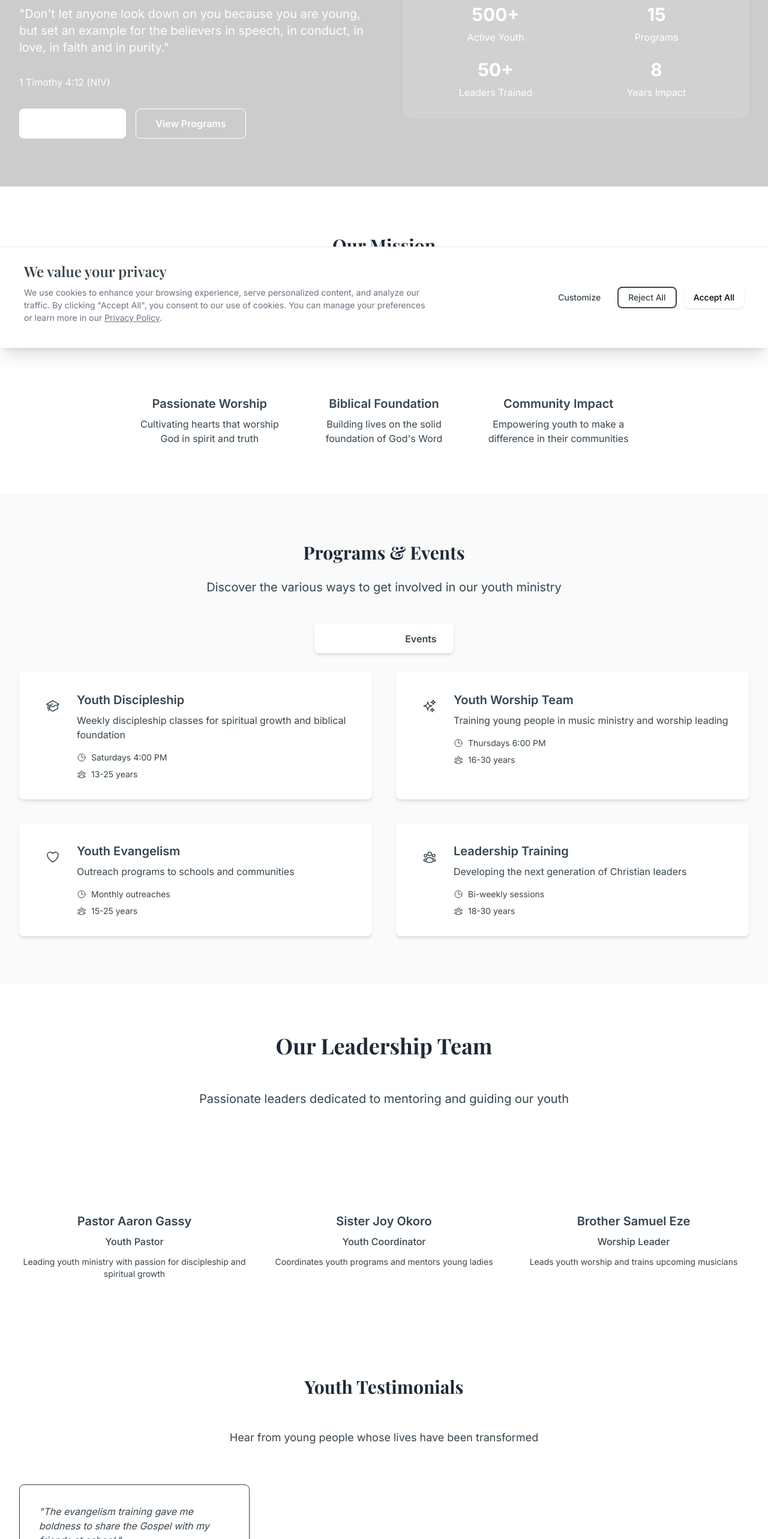
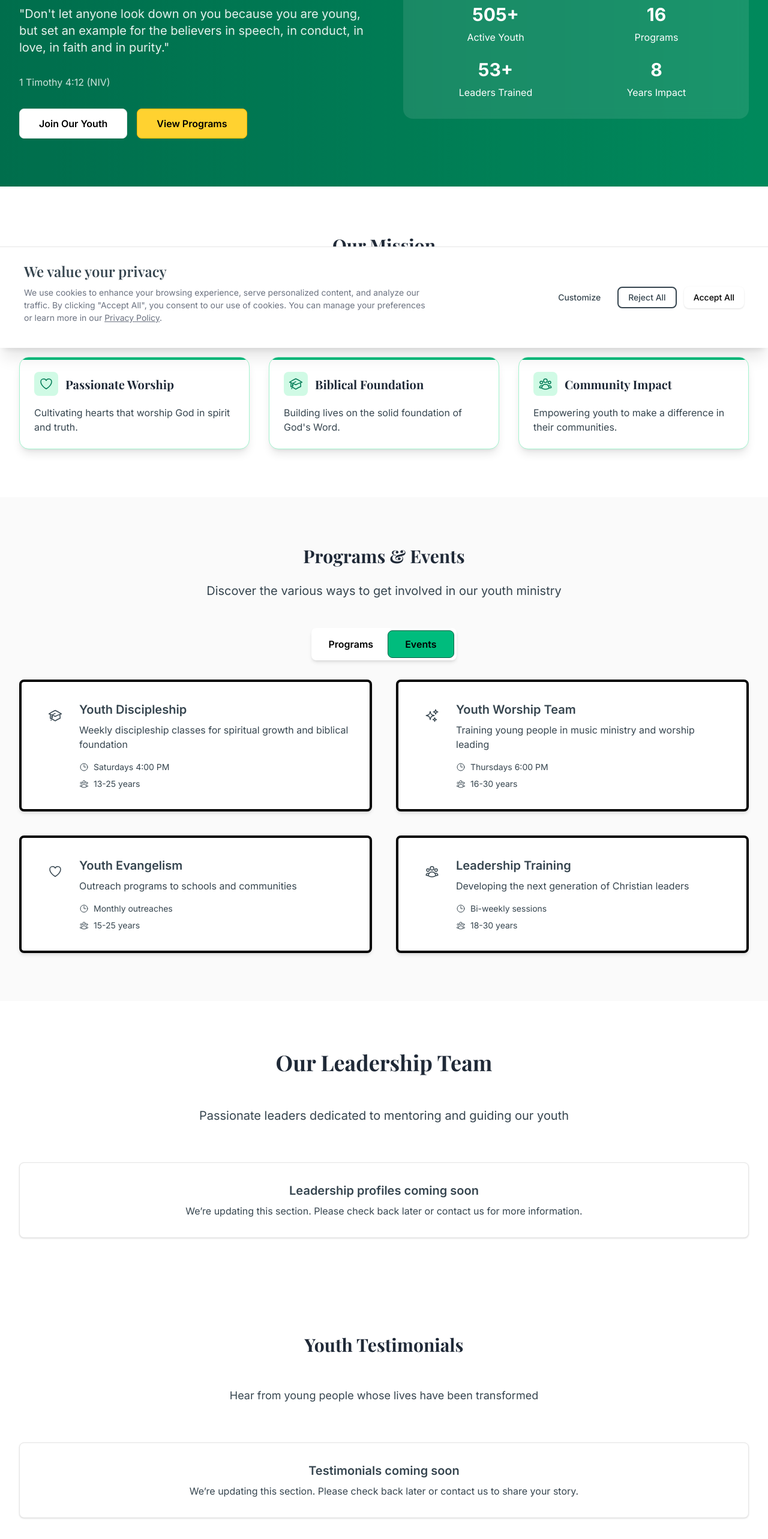
Before and after one commit to zortojnr/revival-ark-int-ministries, a Next.js app: page /ministries/youth-ministry in a window 1280 px wide. Shown: the part 220-2786 px from the top of the page at 60% size. Built offline with nearby package versions, Linux system fonts and the light colour scheme.

Commit message:
Youth Ministry: placeholder for Join Youth Network, black text; Programs & Events: black tab text and thick card borders; Cleanup: leadership and who-we-are minor updates

```diff
--- a/src/app/ministries/youth-ministry/page.tsx
+++ b/src/app/ministries/youth-ministry/page.tsx
@@ -1,6 +1,6 @@
 'use client';
 
-import { useState } from 'react';
+import { useState, useEffect, useRef } from 'react';
 import Link from 'next/link';
 import {
   HeartIcon,
@@ -75,71 +75,45 @@ export default function YouthMinistryPage() {
     }
   ];
 
-  const testimonials = [
-    {
-      name: 'Grace Emeka',
-      age: 17,
-      testimony: 'The evangelism training gave me boldness to share the Gospel with my friends at school.',
-      role: 'Evangelism Team'
-    }
-  ];
+  const testimonials: { name: string; age?: number; testimony: string; role?: string }[] = [];
 
-  const leaders = [
-    {
-      name: 'Pastor Aaron Gassy',
-      role: 'Youth Pastor',
-      bio: 'Leading youth ministry with passion for discipleship and spiritual growth',
-      image: '/images/leaders/youth-pastor.svg'
-    },
-    {
-      name: 'Sister Joy Okoro',
-      role: 'Youth Coordinator',
-      bio: 'Coordinates youth programs and mentors young ladies',
-      image: '/images/leaders/youth-coordinator.svg'
-    },
-    {
-      name: 'Brother Samuel Eze',
-      role: 'Worship Leader',
-      bio: 'Leads youth worship and trains upcoming musicians',
-      image: '/images/leaders/worship-leader.svg'
-    }
-  ];
+  const leaders: { name: string; role: string; bio?: string; image?: string }[] = [];
 
   return (
     <Layout>
       <div className="min-h-screen bg-gradient-to-br from-primary-50 to-secondary-50">
         {/* Hero Section */}
-        <section className="relative bg-gradient-to-r from-primary-600 to-secondary-600 text-white py-20">
+        <section className="relative bg-gradient-to-r from-emerald-700 to-emerald-600 text-white py-20">
           {/* Mobile-only background image with primary overlay */}
           <div
             className="absolute inset-0 bg-cover bg-center bg-no-repeat sm:hidden"
             style={{ backgroundImage: "url('/images/logo.jpg')" }}
           />
-          <div className="absolute inset-0 bg-primary-900/60 sm:hidden" />
+          <div className="absolute inset-0 bg-emerald-900/50 sm:hidden" />
           {/* Desktop/tablet subtle overlay */}
-          <div className="absolute inset-0 bg-black/20 hidden sm:block"></div>
+          <div className="absolute inset-0 bg-black/10 hidden sm:block"></div>
           <div className="relative max-w-7xl mx-auto px-4 sm:px-6 lg:px-8">
             <div className="grid md:grid-cols-2 gap-16 items-center">
               <div>
                 <h1 className="text-3xl md:text-4xl font-bold heading-primary mb-6">
                   Youth Network
                 </h1>
-                <p className="text-lg md:text-xl text-primary-100 mb-8">
+                <p className="text-lg md:text-xl text-white/90 mb-8">
                   &quot;Don&apos;t let anyone look down on you because you are young, but set an example for the believers in speech, in conduct, in love, in faith and in purity.&quot;
                 </p>
-                <p className="text-base text-primary-200 mb-8">
+                <p className="text-base text-white/80 mb-8">
                   1 Timothy 4:12 (NIV)
                 </p>
                 <div className="flex flex-col sm:flex-row gap-4">
                   <Link
                     href="#join"
-                    className="bg-white text-primary-600 px-8 py-3 rounded-lg font-semibold hover:bg-primary-50 transition-colors text-center"
+                    className="bg-white text-black px-8 py-3 rounded-lg font-semibold hover:bg-neutral-100 transition-colors text-center border border-neutral-200"
                   >
                     Join Our Youth
                   </Link>
                   <Link
                     href="#programs"
-                    className="bg-primary-700 text-white px-8 py-3 rounded-lg font-semibold hover:bg-primary-800 transition-colors border border-primary-500 text-center"
+                    className="bg-amber-300 text-black px-8 py-3 rounded-lg font-semibold hover:bg-amber-400 transition-colors text-center border border-amber-400"
                   >
                     View Programs
                   </Link>
@@ -149,19 +123,19 @@ export default function YouthMinistryPage() {
                 <div className="bg-white/10 backdrop-blur-sm rounded-2xl p-8">
                   <div className="grid grid-cols-2 gap-6 text-center">
                     <div>
-                      <div className="text-3xl font-bold text-white mb-2">500+</div>
+                      <div className="text-3xl font-bold text-white mb-2"><AnimatedCounter start={500} speedPerSecond={0.8} suffix="+" /></div>
                       <div className="text-primary-200">Active Youth</div>
                     </div>
                     <div>
-                      <div className="text-3xl font-bold text-white mb-2">15</div>
+                      <div className="text-3xl font-bold text-white mb-2"><AnimatedCounter start={15} speedPerSecond={0.2} /></div>
                       <div className="text-primary-200">Programs</div>
                     </div>
                     <div>
-                      <div className="text-3xl font-bold text-white mb-2">50+</div>
+                      <div className="text-3xl font-bold text-white mb-2"><AnimatedCounter start={50} speedPerSecond={0.5} suffix="+" /></div>
                       <div className="text-primary-200">Leaders Trained</div>
                     </div>
                     <div>
-                      <div className="text-3xl font-bold text-white mb-2">8</div>
+                      <div className="text-3xl font-bold text-white mb-2"><AnimatedCounter start={8} speedPerSecond={0.1} /></div>
                       <div className="text-primary-200">Years Impact</div>
                     </div>
                   </div>
@@ -172,37 +146,57 @@ export default function YouthMinistryPage() {
         </section>
 
         {/* Mission Statement */}
-        <section className="py-20 bg-primary-50">
-          <div className="max-w-4xl mx-auto px-4 sm:px-6 lg:px-8 text-center">
-            <h2 className="text-2xl md:text-3xl font-bold heading-primary text-secondary-900 mb-6">
+        <section id="mission" className="py-20 bg-primary-50">
+          <div className="max-w-7xl mx-auto px-4 sm:px-6 lg:px-8">
+            <h2 className="text-2xl md:text-3xl font-bold heading-primary text-secondary-900 mb-6 text-center">
               Our Mission
             </h2>
             <div className="w-24 h-1 bg-primary-500 mx-auto mb-8"></div>
-            <p className="text-lg text-secondary-600 leading-relaxed mb-8">
+            <p className="text-lg text-secondary-700 leading-relaxed mb-12 text-center max-w-3xl mx-auto">
               To empower young people to discover their identity in Christ, develop authentic relationships,
               and make a lasting impact in their communities and beyond.
             </p>
-            <div className="grid md:grid-cols-3 gap-10">
-              <div className="text-center">
-                <div className="w-16 h-16 bg-primary-500 rounded-full flex items-center justify-center mx-auto mb-4">
-                  <HeartIcon className="w-8 h-8 text-white" />
+            <div className="grid gap-8 sm:grid-cols-2 lg:grid-cols-3">
+              {/* Card 1: Passionate Worship */}
+              <div className="group relative rounded-2xl bg-white border border-emerald-200 shadow-lg transition-all duration-300 motion-safe:hover:shadow-xl motion-safe:hover:-translate-y-1 overflow-hidden">
+                <div className="absolute inset-x-0 top-0 h-1 bg-emerald-500"></div>
+                <div className="p-6">
+                  <div className="flex items-center gap-3 mb-4">
+                    <span className="inline-flex h-10 w-10 items-center justify-center rounded-lg bg-emerald-100">
+                      <HeartIcon className="h-6 w-6 text-emerald-700" />
+                    </span>
+                    <h3 className="text-lg md:text-xl font-semibold heading-primary text-secondary-900">Passionate Worship</h3>
                   </div>
-                <h3 className="text-xl font-semibold text-secondary-800 mb-2">Passionate Worship</h3>
-                <p className="text-secondary-600">Cultivating hearts that worship God in spirit and truth</p>
+                  <p className="text-secondary-700">Cultivating hearts that worship God in spirit and truth.</p>
                 </div>
-              <div className="text-center">
-                <div className="w-16 h-16 bg-primary-500 rounded-full flex items-center justify-center mx-auto mb-4">
-                  <AcademicCapIcon className="w-8 h-8 text-white" />
               </div>
-                <h3 className="text-xl font-semibold text-secondary-800 mb-2">Biblical Foundation</h3>
-                <p className="text-secondary-600">Building lives on the solid foundation of God&apos;s Word</p>
+
+              {/* Card 2: Biblical Foundation */}
+              <div className="group relative rounded-2xl bg-white border border-emerald-200 shadow-lg transition-all duration-300 motion-safe:hover:shadow-xl motion-safe:hover:-translate-y-1 overflow-hidden">
+                <div className="absolute inset-x-0 top-0 h-1 bg-emerald-500"></div>
+                <div className="p-6">
+                  <div className="flex items-center gap-3 mb-4">
+                    <span className="inline-flex h-10 w-10 items-center justify-center rounded-lg bg-emerald-100">
+                      <AcademicCapIcon className="h-6 w-6 text-emerald-700" />
+                    </span>
+                    <h3 className="text-lg md:text-xl font-semibold heading-primary text-secondary-900">Biblical Foundation</h3>
                   </div>
-              <div className="text-center">
-                <div className="w-16 h-16 bg-primary-500 rounded-full flex items-center justify-center mx-auto mb-4">
-                  <UserGroupIcon className="w-8 h-8 text-white" />
+                  <p className="text-secondary-700">Building lives on the solid foundation of God&apos;s Word.</p>
                 </div>
-                <h3 className="text-xl font-semibold text-secondary-800 mb-2">Community Impact</h3>
-                <p className="text-secondary-600">Empowering youth to make a difference in their communities</p>
+              </div>
+
+              {/* Card 3: Community Impact */}
+              <div className="group relative rounded-2xl bg-white border border-emerald-200 shadow-lg transition-all duration-300 motion-safe:hover:shadow-xl motion-safe:hover:-translate-y-1 overflow-hidden">
+                <div className="absolute inset-x-0 top-0 h-1 bg-emerald-500"></div>
+                <div className="p-6">
+                  <div className="flex items-center gap-3 mb-4">
+                    <span className="inline-flex h-10 w-10 items-center justify-center rounded-lg bg-emerald-100">
+                      <UserGroupIcon className="h-6 w-6 text-emerald-700" />
+                    </span>
+                    <h3 className="text-lg md:text-xl font-semibold heading-primary text-secondary-900">Community Impact</h3>
+                  </div>
+                  <p className="text-secondary-700">Empowering youth to make a difference in their communities.</p>
+                </div>
               </div>
             </div>
           </div>
@@ -227,18 +221,18 @@ export default function YouthMinistryPage() {
                   onClick={() => setActiveTab('programs')}
                   className={`px-6 py-2 rounded-md font-semibold transition-colors ${
                     activeTab === 'programs'
-                      ? 'bg-primary-600 text-white'
-                    : 'text-secondary-600 hover:text-primary-600'
+                      ? 'bg-primary-600 text-black'
+                      : 'text-black hover:text-primary-700'
                   }`}
                 >
                   Programs
                 </button>
                 <button
                   onClick={() => setActiveTab('events')}
-                  className={`px-6 py-2 rounded-md font-semibold transition-colors ${
+                  className={`px-7 py-2.5 rounded-lg font-semibold transition-all duration-200 focus:outline-none focus-visible:ring-2 focus-visible:ring-emerald-400 ${
                     activeTab === 'events'
-                      ? 'bg-primary-600 text-white'
-                    : 'text-secondary-600 hover:text-primary-600'
+                      ? 'bg-emerald-600 text-black shadow ring-2 ring-emerald-300'
+                      : 'bg-emerald-500 text-black border border-emerald-800 hover:bg-emerald-600'
                   }`}
                 >
                   Events
@@ -252,7 +246,7 @@ export default function YouthMinistryPage() {
                 {programs.map((program, index) => {
                   const IconComponent = program.icon;
                   return (
-                    <div key={index} className="bg-white rounded-lg shadow-md p-8 hover:shadow-lg transition-shadow">
+                    <div key={index} className="bg-white rounded-lg shadow-md p-8 hover:shadow-lg transition-shadow border-4 border-black">
                       <div className="flex items-start gap-4">
                         <div className="w-12 h-12 bg-primary-100 rounded-lg flex items-center justify-center flex-shrink-0">
                           <IconComponent className="w-6 h-6 text-primary-600" />
@@ -280,27 +274,36 @@ export default function YouthMinistryPage() {
 
             {/* Events Tab */}
             {activeTab === 'events' && (
+              <div className="space-y-8">
+                <div className="text-center md:text-left">
+                  <h3 className="text-2xl font-bold text-secondary-900">Upcoming Events</h3>
+                  <p className="text-secondary-600">Discover what’s happening and how to participate. Each card shows When and Where; use the button to view full details and registration.</p>
+                </div>
                 <div className="grid md:grid-cols-2 gap-10">
                   {events.map((event, index) => (
-                  <div key={index} className="bg-white rounded-lg shadow-md p-8 hover:shadow-lg transition-shadow">
+                    <div key={index} className="bg-white rounded-lg shadow-md p-8 hover:shadow-lg transition-shadow border-4 border-black">
                       <h3 className="text-xl font-semibold text-secondary-900 mb-3">{event.title}</h3>
-                    <p className="text-secondary-600 mb-4">{event.description}</p>
-                    <div className="space-y-2 text-sm text-secondary-500">
+                      <p className="text-secondary-700 mb-4">{event.description}</p>
+                      <div className="mt-2 space-y-2 text-sm text-secondary-700">
                         <div className="flex items-center gap-2">
-                        <CalendarDaysIcon className="w-4 h-4" />
-                        <span>{event.date}</span>
+                          <CalendarDaysIcon className="w-4 h-4 text-secondary-900" />
+                          <span><span className="font-medium text-secondary-900">When:</span> {event.date}</span>
                         </div>
                         <div className="flex items-center gap-2">
-                        <MapPinIcon className="w-4 h-4" />
-                        <span>{event.location}</span>
+                          <MapPinIcon className="w-4 h-4 text-secondary-900" />
+                          <span><span className="font-medium text-secondary-900">Where:</span> {event.location}</span>
                         </div>
                       </div>
-                    <button className="mt-4 text-primary-600 font-semibold hover:text-primary-700 flex items-center gap-1">
-                      Learn More
+                      <button
+                        className="mt-6 inline-flex items-center gap-1 px-4 py-2 rounded-md bg-emerald-600 text-white font-semibold hover:bg-emerald-700 focus:outline-none focus-visible:ring-2 focus-visible:ring-emerald-400"
+                        aria-label={`View details and registration for ${event.title}`}
+                      >
+                        View details & registration
                         <ArrowRightIcon className="w-4 h-4" />
                       </button>
                     </div>
                   ))}
+                </div>
               </div>
             )}
           </div>
@@ -319,6 +322,12 @@ export default function YouthMinistryPage() {
               </p>
             </div>
 
+            {leaders.length === 0 ? (
+              <div className="bg-white rounded-lg shadow-sm p-8 text-center border border-neutral-200">
+                <h3 className="text-xl font-semibold text-secondary-900 mb-2">Leadership profiles coming soon</h3>
+                <p className="text-secondary-600">We’re updating this section. Please check back later or contact us for more information.</p>
+              </div>
+            ) : (
               <div className="grid md:grid-cols-3 gap-8">
                 {leaders.map((leader, index) => (
                   <div key={index} className="text-center">
@@ -331,11 +340,12 @@ export default function YouthMinistryPage() {
                   </div>
                 ))}
               </div>
+            )}
           </div>
         </section>
 
         {/* Testimonials */}
-        <section className="py-20 bg-primary-100">
+        <section id="testimonials" className="py-20 bg-primary-100">
           <div className="max-w-7xl mx-auto px-4 sm:px-6 lg:px-8">
             <div className="text-center mb-16">
               <h2 className="text-2xl md:text-3xl font-bold heading-primary text-secondary-900 mb-6">
@@ -346,7 +356,12 @@ export default function YouthMinistryPage() {
                 Hear from young people whose lives have been transformed
               </p>
             </div>
-
+            {testimonials.length === 0 ? (
+               <div className="bg-white rounded-lg shadow-sm p-8 text-center border border-neutral-200">
+                 <h3 className="text-xl font-semibold text-secondary-900 mb-2">Testimonials coming soon</h3>
+                 <p className="text-secondary-600">We’re updating this section. Please check back later or contact us to share your story.</p>
+               </div>
+            ) : (
                <div className="grid md:grid-cols-3 gap-8">
                  {testimonials.map((testimonial, index) => (
                    <div key={index} className="bg-primary-50 rounded-lg shadow-md p-8 border border-primary-200">
@@ -358,53 +373,19 @@ export default function YouthMinistryPage() {
                    </div>
                  ))}
                </div>
+            )}
           </div>
         </section>
 
         {/* Join Us Section */}
-        <section id="join" className="py-20 bg-gradient-to-r from-primary-600 to-secondary-600 text-white">
+        <section id="join" className="py-20 bg-secondary-800 bg-gradient-to-r from-primary-600 to-secondary-600">
           <div className="max-w-4xl mx-auto px-4 sm:px-6 lg:px-8 text-center">
-            <h2 className="text-2xl md:text-3xl font-bold heading-primary mb-8">
+            <h2 className="text-2xl md:text-3xl font-bold heading-primary mb-8 text-black">
               Join Youth Network
             </h2>
-            <p className="text-lg text-primary-100 mb-12">
-              Are you ready to grow in your faith, discover your purpose, and make a difference?
-              Join hundreds of young people who are passionate about following Jesus.
-            </p>
-            <div className="bg-white/10 backdrop-blur-sm rounded-lg p-12 mb-12">
-              <h3 className="text-2xl font-semibold mb-8">Next Steps</h3>
-              <div className="grid md:grid-cols-2 gap-8 text-left">
-                <div>
-                  <h4 className="font-semibold mb-3">1. Visit Us</h4>
-                  <p className="text-primary-100">Join us for any of our weekly programs</p>
-                </div>
-                <div>
-                  <h4 className="font-semibold mb-3">2. Connect</h4>
-                  <p className="text-primary-100">Meet our leaders and other youth</p>
-                </div>
-                <div>
-                  <h4 className="font-semibold mb-3">3. Get Involved</h4>
-                  <p className="text-primary-100">Find your place in ministry</p>
-                </div>
-                <div>
-                  <h4 className="font-semibold mb-3">4. Grow</h4>
-                  <p className="text-primary-100">Develop your relationship with God</p>
-                </div>
-              </div>
-            </div>
-            <div className="flex flex-col sm:flex-row gap-6 justify-center">
-              <Link
-                href="/contact"
-                className="bg-white text-primary-600 px-8 py-4 rounded-lg font-semibold hover:bg-primary-50 transition-colors text-center"
-              >
-                Join Youth Network
-              </Link>
-              <Link
-                href="/events"
-                className="bg-primary-700 text-white px-8 py-4 rounded-lg font-semibold hover:bg-primary-800 transition-colors border border-primary-500 text-center"
-              >
-                View Events
-              </Link>
+            <div className="bg-white rounded-lg shadow-sm p-8 text-center border border-neutral-200">
+              <h3 className="text-xl font-semibold text-black mb-2">Join Youth Network information coming soon</h3>
+              <p className="text-black">We’re preparing this section. Please check back later or contact us if you’d like to get involved now.</p>
             </div>
           </div>
         </section>
@@ -412,3 +393,40 @@ export default function YouthMinistryPage() {
       </Layout>
       );
 }
+
+// Animated counter that continuously increments
+function AnimatedCounter({
+  start = 0,
+  speedPerSecond = 0.5,
+  className = '',
+  suffix = ''
+}: {
+  start?: number;
+  speedPerSecond?: number; // units per second
+  className?: string;
+  suffix?: string;
+}) {
+  const [value, setValue] = useState<number>(start);
+  const rafRef = useRef<number | null>(null);
+  const lastTimeRef = useRef<number | null>(null);
+
+  useEffect(() => {
+    const animate = (timestamp: number) => {
+      if (lastTimeRef.current == null) {
+        lastTimeRef.current = timestamp;
+      }
+      const delta = (timestamp - lastTimeRef.current) / 1000; // seconds
+      lastTimeRef.current = timestamp;
+      setValue((prev) => prev + speedPerSecond * delta);
+      rafRef.current = requestAnimationFrame(animate);
+    };
+    rafRef.current = requestAnimationFrame(animate);
+    return () => {
+      if (rafRef.current) cancelAnimationFrame(rafRef.current);
+      lastTimeRef.current = null;
+    };
+  }, [speedPerSecond]);
+
+  const display = Math.floor(value).toLocaleString();
+  return <span className={className}>{display}{suffix}</span>;
+}
```
Also changed, not shown: src/app/about/leadership/page.tsx (+32 -32 lines), src/app/about/who-we-are/page.tsx (+63 -20 lines). Lines whose indentation alone changed are shown as unchanged.
